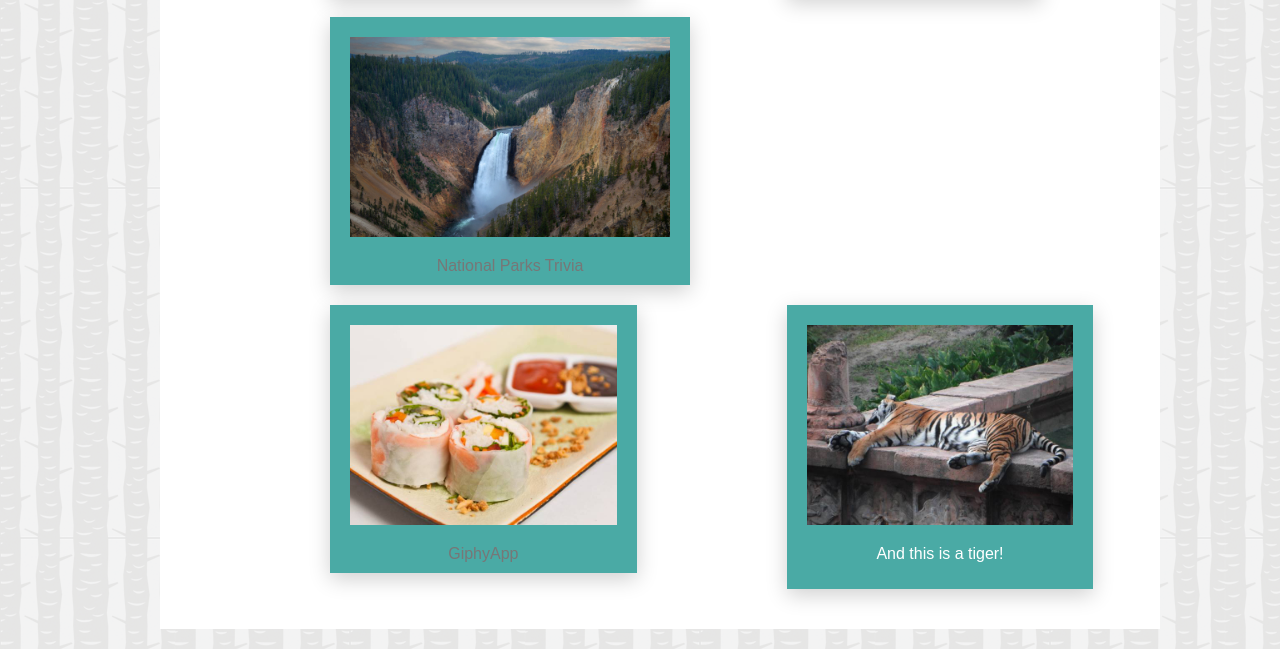
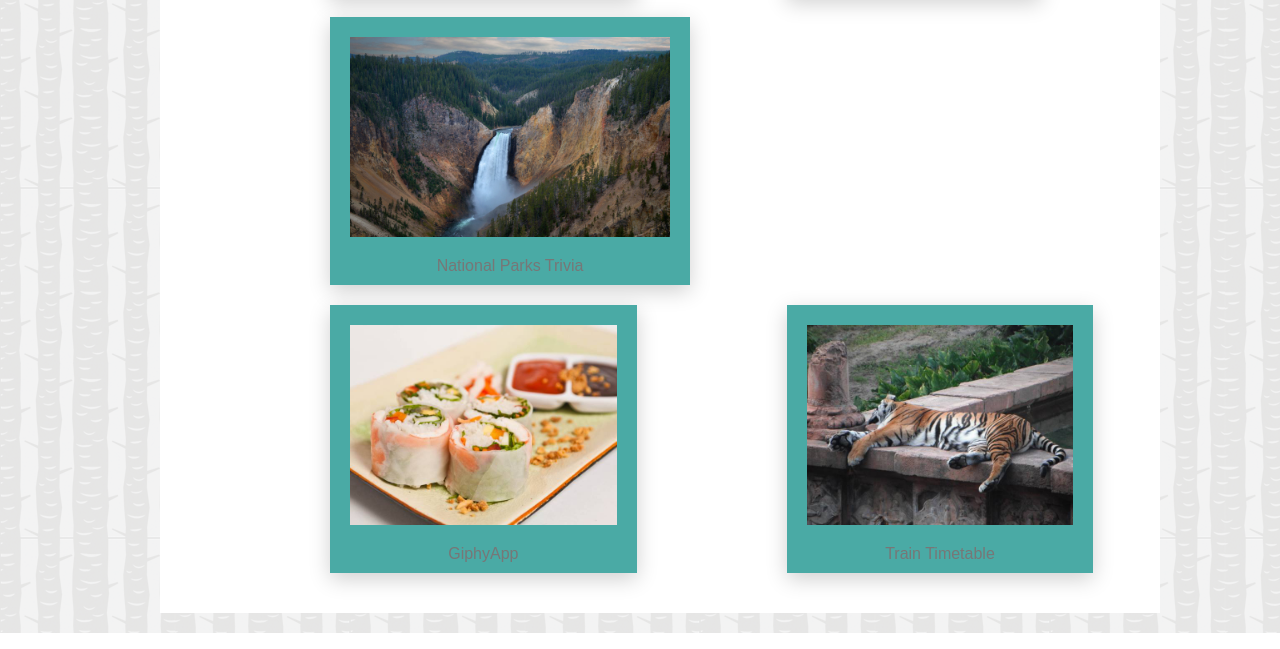
Before and after one commit to hailsrenee/Basic-Portfolio, a plain HTML site: page portfolio.html in a window 1280 px wide. Shown: the part 512-1161 px from the top of the page. Drawn offline with Linux system fonts and the light colour scheme; files whose address does not match are found by name.

Commit message:
updated portfolio

```diff
--- a/portfolio.html
+++ b/portfolio.html
@@ -58,7 +58,7 @@
                 alt="Tiger"
                 height="200px">
                 <div class="pcontainer">
-                        <p>And this is a tiger!</p>
+                    <a href="https://hailsrenee.github.io/TrainHomework/">Train Timetable</a>
                     </div>
                     </div>
             </div>
```
